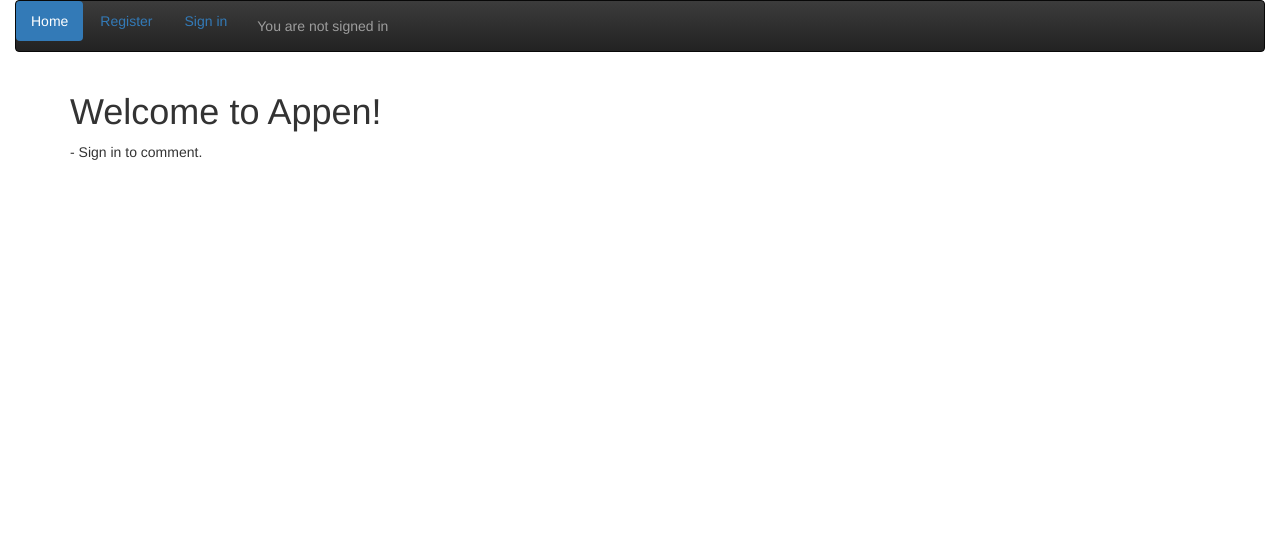
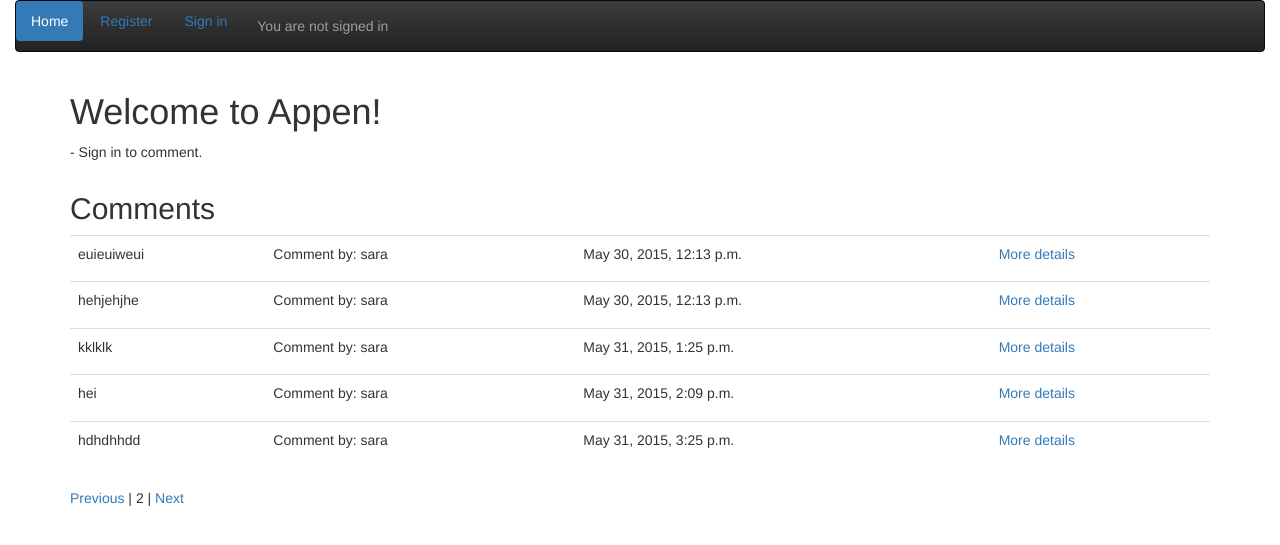
Before and after one commit to Crevi/applikasjonen, a Django app: page /?page=2 in a window 1280 px wide. Shown: the top 545 px of the page. Run offline with Django 3.2, Linux system fonts and the light colour scheme; data comes from the database, SQL or seed files in the repository; both versions use the stored data as it was after the commit; parts of the project's set-up code (start-up, migrations or seed data) failed here and were passed over; some libraries are stand-ins or nearby versions.

Commit message:
Got pagination to work by getting the first page of comments in views.py in theme, and by adding links to previous and next page and if statements to frontpage.html. Modified the frontpage to include a link to a detailpage for comments (actual page not yet made or linked to). Put content in a div with a class, to adjust the look of the frontpage, and otherwise made some small adjustments. Disregard changes made in site_details/urls.py.

```diff
--- a/appen/theme/templates/theme/frontpage.html
+++ b/appen/theme/templates/theme/frontpage.html
@@ -6,7 +6,40 @@
 		<p>- Feel free to comment.</p>
 	</div>
 
+	<div class="container">
 	<div class="row">
+		<div class="col-sm-12">
+			<h2>Comments</h2>
+			<table class="table">
+			{% for comment in comments %}
+				<tr>
+					<td><p>{{ comment.comment }}</p></td>
+					<td>Comment by: {{ comment.comment_by }}</td>
+					<td>{{ comment.comment_datetime }}</td>
+					<td><a href="#">More details</a></td>
+				<tr>
+				{% empty %}
+				<tr>
+					<td>Sorry no comments so far</td>
+				</tr>
+				{% endfor %}
+			</table>
+		</div>
+			<div class="container">
+				{% if comments.has_previous %}
+				<a href="?page={{ comments.previous_page_number }}">Previous</a>
+				{% endif %}
+
+				| {{ comments.number }} |
+
+				{% if comments.has_next %}
+				<a href="?page={{ comments.next_page_number }}">Next</a>
+				{% endif %}
+			</div>
+
+		</div>
+
+		<div class="row">
 		<div class="col-sm-12">
 			<h2>Add a comment</h2>
 		<form class="form-horizontal" method="POST">
@@ -24,14 +57,24 @@
 		</form>
 		</div>
 	</div>
+
+{% else %}
+	<div class="container">
+		<h1>Welcome to Appen!</h1>
+		<p>- Sign in to comment.</p>
+	</div>
+
+	<div class="container">
 	<div class="row">
 		<div class="col-sm-12">
 			<h2>Comments</h2>
 			<table class="table">
 			{% for comment in comments %}
 				<tr>
-					<td><p>Her er {{ comment.comment }}</p></td>
-					<td>{{ comment.comment_by }}</td>
+					<td><p>{{ comment.comment }}</p></td>
+					<td>Comment by: {{ comment.comment_by }}</td>
+					<td>{{ comment.comment_datetime }}</td>
+					<td><a href="#">More details</a></td>
 				<tr>
 				{% empty %}
 				<tr>
@@ -40,14 +83,19 @@
 				{% endfor %}
 			</table>
 		</div>
-	</div>
+			<div class="container">
+				{% if comments.has_previous %}
+				<a href="?page={{ comments.previous_page_number }}">Previous</a>
+				{% endif %}
 
-{% else %}
-	<div class="container">
-		<h1>Welcome to Appen!</h1>
-		<p>- Sign in to comment.</p>
-	</div>
+				| {{ comments.number }} |
 
+				{% if comments.has_next %}
+				<a href="?page={{ comments.next_page_number }}">Next</a>
+				{% endif %}
+			</div>
+
+		</div>
 	</div>
 {% endif %}
 {% endblock %}
--- a/appen/theme/views.py
+++ b/appen/theme/views.py
@@ -8,6 +8,7 @@
 from theme.models import Comment
 
 # Create your views here.
+
 def frontpage(request):
 	if request.method == "POST":
 		new_comment_text = request.POST.get('new_comment')
@@ -18,14 +19,14 @@
 		new_comment.save()
 
 	comments = Comment.objects.all()
-	page_number = request.GET.get('page')
+	page_number = request.GET.get('page', 1)
 	paginator = Paginator(comments, 5)
 	try:
-		comment = paginator.page(page_number)
+		comments = paginator.page(page_number)
 	except PageNotAnInteger:
-		comment = paginator.page(1)
+		comments = paginator.page(1)
 	except EmptyPage:
-		comment = paginator.page(paginator.num_pages)
+		comments = paginator.page(paginator.num_pages)
 
 	context = {
 		#'user': user,
```
Also changed, not shown: appen/db.sqlite3, appen/site_details/urls.py (line endings or trailing spaces).
